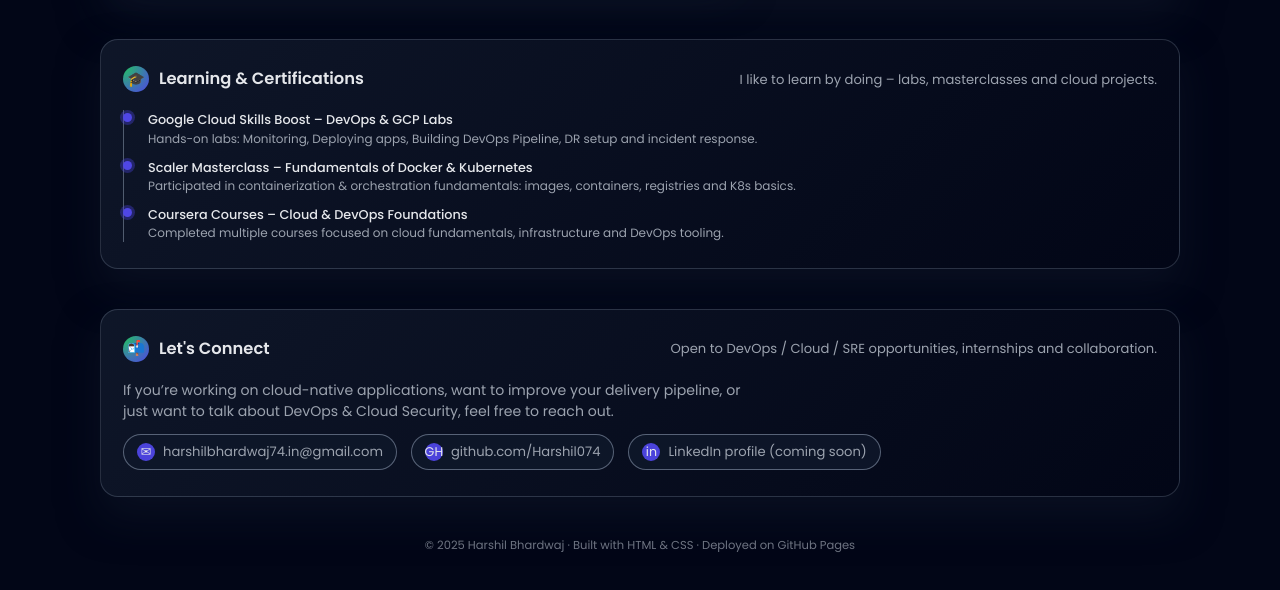
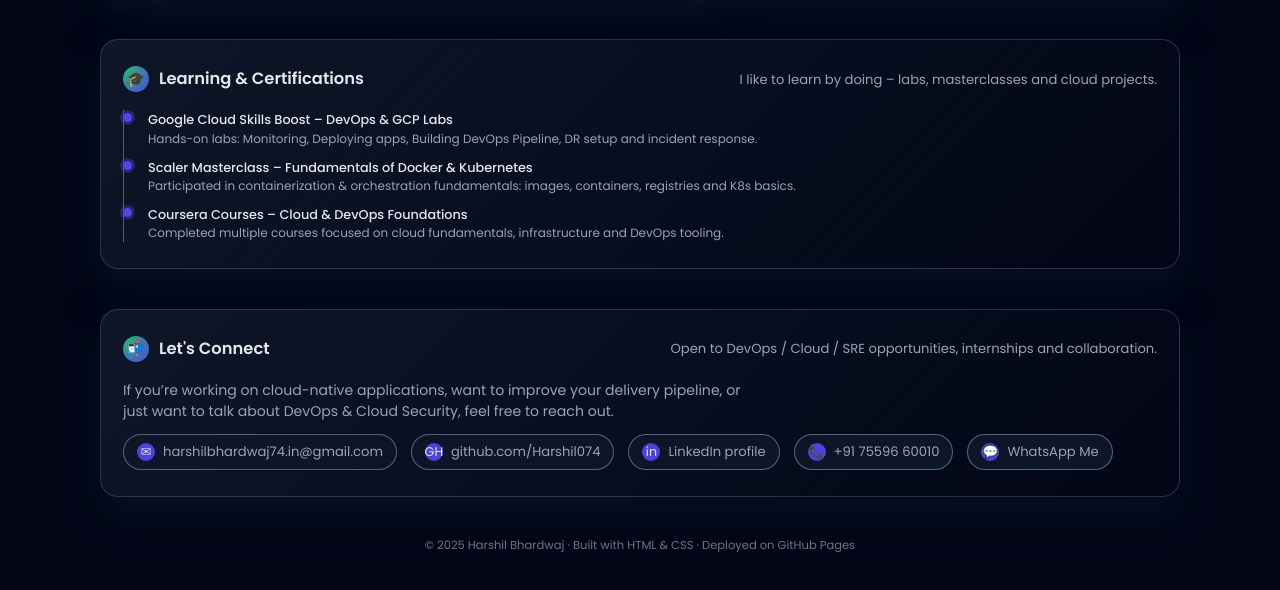
Before and after one commit to Harshil074/harshil-portfolio, a plain HTML site: page index.html in a window 1280 px wide. Shown: the part 1296-1886 px from the top of the page. Drawn offline with Linux system fonts and the light colour scheme.

Commit message:
Update index.html

```diff
--- a/index.html
+++ b/index.html
@@ -668,7 +668,7 @@
         <div class="hero-photo-inner">
           <!-- YOUR PHOTO -->
           <img src="images/WhatsApp%20Image%202025-04-30%20at%2000.16.59_a37f83e5.jpg"
-     alt="Harshil Bhardwaj" class="hero-photo" />
+               alt="Harshil Bhardwaj" class="hero-photo" />
           <div class="photo-caption">
             <div>
               <strong>Harshil Bhardwaj</strong>
@@ -898,7 +898,23 @@
           target="_blank"
         >
           <span class="icon">in</span>
-          LinkedIn profile (coming soon)
+          LinkedIn profile
+        </a>
+
+        <!-- Phone number -->
+        <a class="contact-item" href="tel:+917559660010">
+          <span class="icon">📞</span>
+          +91 75596 60010
+        </a>
+
+        <!-- WhatsApp button -->
+        <a
+          class="contact-item"
+          href="https://wa.me/917559660010"
+          target="_blank"
+        >
+          <span class="icon">💬</span>
+          WhatsApp Me
         </a>
       </div>
     </section>
```
